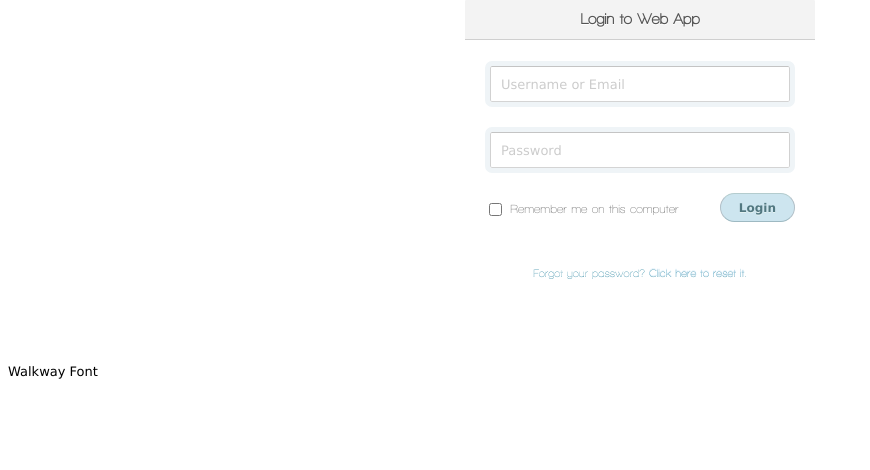
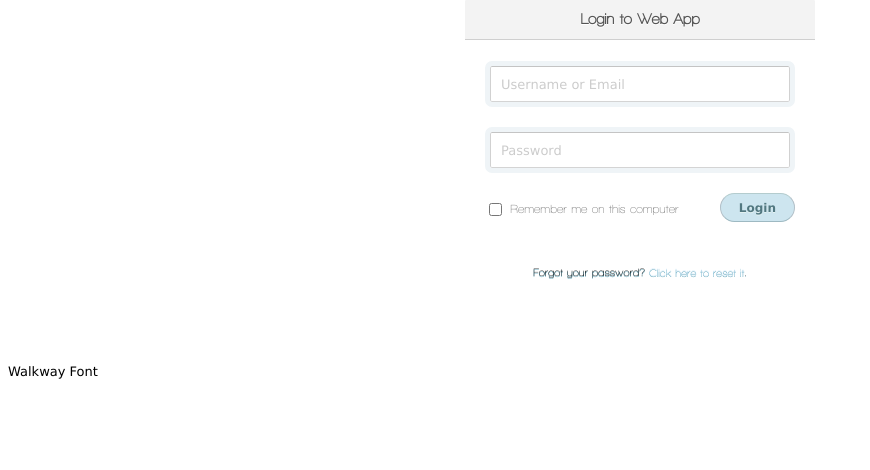
Before and after one commit to akhilnambiar/Whiteback, a Django app: a page that uses backend/templates/login.html in a window 1280 px wide. Shown: the part 81-551 px from the top of the page, without its empty margins (0-870 px from the left). Run offline with Django 3.2, Linux system fonts and the light colour scheme; parts of the project's set-up code (start-up, migrations or seed data) failed here and were passed over.

Commit message:
testing classes for css

```diff
--- a/backend/templates/login.html
+++ b/backend/templates/login.html
@@ -91,7 +91,7 @@
     .login-help {
       margin: 20px 0;
       font-size: 11px;
-      color: white;
+      color: black;
       text-align: center;
       text-shadow: 0 1px #2a85a1;
 
--- a/static/assets/css/classboard.css
+++ b/static/assets/css/classboard.css
@@ -44,5 +44,5 @@ body {
 
 
 .maincolor {
-	color: #0BB6FF;
+	background: #0BB6FF;
 }
```
